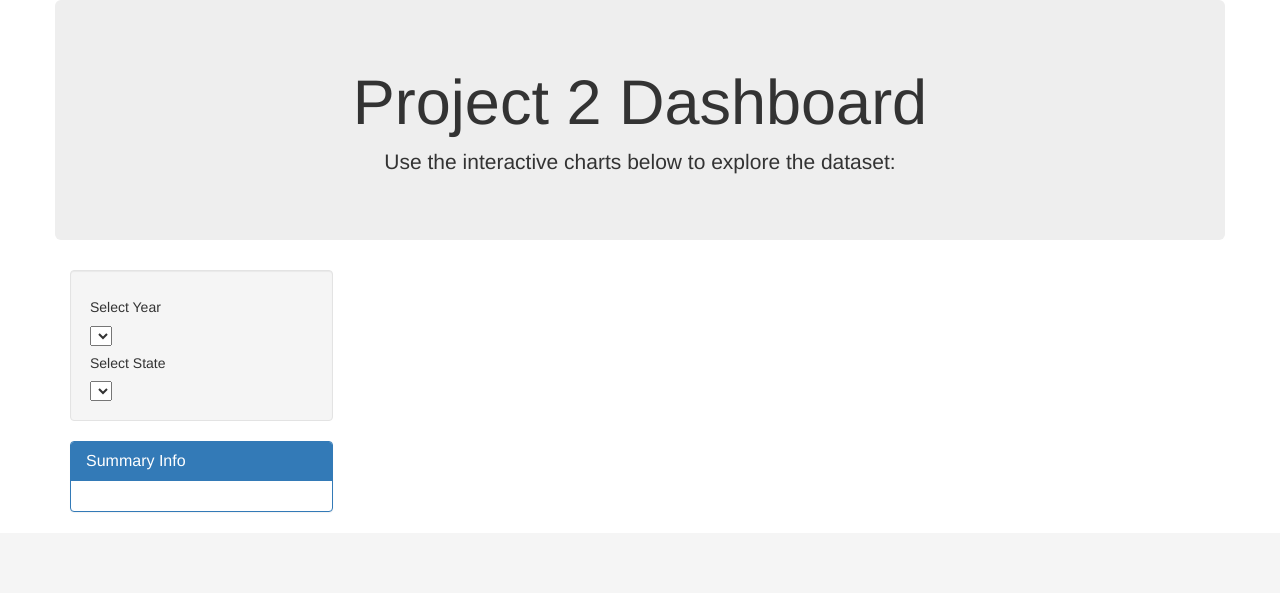
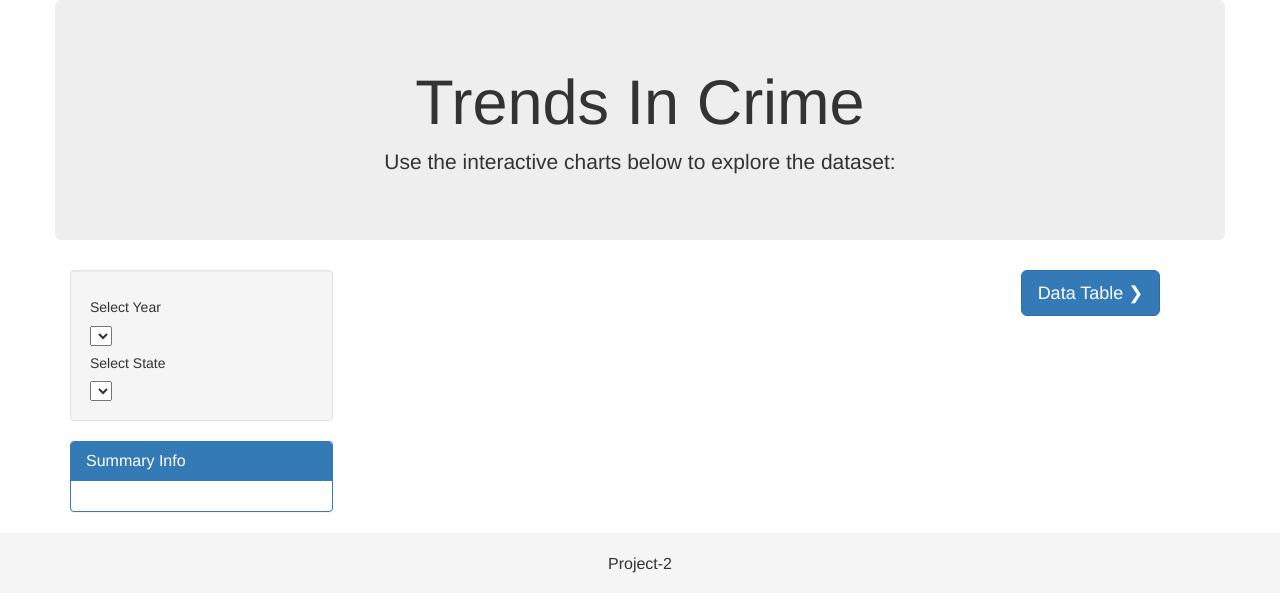
Before and after one commit to berrymatthewj/criminal_justice_app, a Flask app: page / in a window 1280 px wide. Shown: the top 612 px of the page. Run offline with Flask 2, Linux system fonts and the light colour scheme; data that the repository does not hold is empty; some libraries are stand-ins or nearby versions.

Commit message:
file updated
file updated to work with data table page

```diff
--- a/templates/index.html
+++ b/templates/index.html
@@ -7,7 +7,7 @@
     <meta http-equiv="X-UA-Compatible" content="ie=edge">
     <!-- Favicon -->
     <link rel="shortcut icon" href="{{ url_for('static', filename='images/favicon.png') }}" type="image/png">
-    <title>Project 2</title>
+    <title>Trends In Crime | Dashboard</title>
     <link rel="stylesheet" href="https://maxcdn.bootstrapcdn.com/bootstrap/3.3.7/css/bootstrap.min.css">
     <!-- Load plotly.js into the DOM -->
     <script src="https://cdn.plot.ly/plotly-latest.min.js"></script>
@@ -24,7 +24,7 @@
         <div class="row">
             <!-- Jumbotron -->
             <div class="col-md-12 jumbotron text-center">
-                <h1>Project 2 Dashboard</h1>
+                <h1>Trends In Crime</h1>
                 <p>Use the interactive charts below to explore the dataset:</p>
             </div>
         </div>
@@ -53,14 +53,15 @@
             <div class="col-md-9">
                 <div class="row">
                     <!-- Insert Pie chart -->
-                    <div class="col-md-6">
+                    <div class="col-md-9">
                         <div id="pie"></div>
                     </div>
-                    <!-- Insert Bar Chart -->
-                    <!-- <div class="col-md-6">
-                        <div id="bar"></div>
-                    </div> -->
+                    <!-- Insert Button -->
+                    <div class="col-md-3">
+                        <a href="/dataTable" class="btn btn-primary btn-lg" role="button" >Data Table ❯</a>
+                    </div>
                 </div>
+                <!-- /. row -->
 
                 <!-- Insert Line chart -->
                 <div class="row">
@@ -87,7 +88,7 @@
 
     <!-- Footer-->
     <div id="footer">
-        <!-- <p>Project-2</p> -->
+        <p>Project-2</p>
     </div>
 
     <!-- Scripts -->
```
